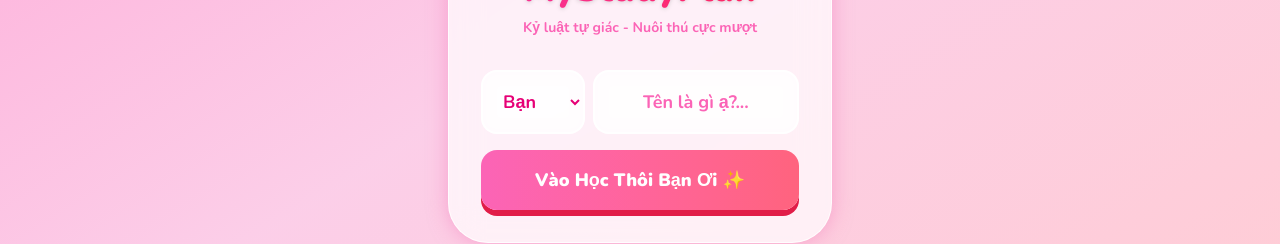
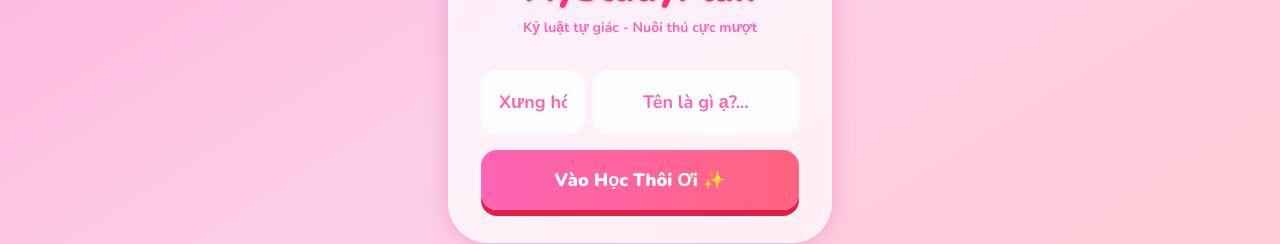
Before and after one commit to noway165/mystudyplan, a Next.js app: page / in a window 1280 px wide. Shown: the part 402-646 px from the top of the page. Built offline with nearby package versions, Linux system fonts and the light colour scheme.

Commit message:
Allow completely custom user titles via text input

```diff
--- a/app/page.js
+++ b/app/page.js
@@ -12,7 +12,7 @@ export default function MyStudyPlanProMax() {
   const [mounted, setMounted] = useState(false);
   const [isLoggedIn, setIsLoggedIn] = useState(false);
   const [username, setUsername] = useState("");
-  const [userTitle, setUserTitle] = useState("Bạn");
+  const [userTitle, setUserTitle] = useState("");
 
   const [activeTab, setActiveTab] = useState("home");
   const [foodCoins, setFoodCoins] = useState(50);
@@ -127,10 +127,12 @@ export default function MyStudyPlanProMax() {
   };
 
   const handleLogin = async () => {
-    if (username.length < 2) return alert(`Tên đăng nhập hơi ngắn ${userTitle} ơi 🌸`);
+    const finalTitle = userTitle.trim() === "" ? "Bạn" : userTitle;
+    if (username.length < 2) return alert(`Tên đăng nhập hơi ngắn ${finalTitle} ơi 🌸`);
     playSound("click");
+    setUserTitle(finalTitle);
     localStorage.setItem("msp_user", username);
-    localStorage.setItem("msp_title", userTitle);
+    localStorage.setItem("msp_title", finalTitle);
     setIsLoggedIn(true);
     confetti({ particleCount: 100, spread: 70, origin: { y: 0.6 } });
 
@@ -222,14 +224,7 @@ export default function MyStudyPlanProMax() {
           <h1 className="text-4xl font-black text-transparent bg-clip-text bg-gradient-to-r from-pink-500 to-rose-500 mb-2 drop-shadow-sm">MyStudyPlan</h1>
           <p className="text-sm font-bold text-pink-400 mb-8">Kỷ luật tự giác - Nuôi thú cực mượt</p>
           <div className="flex gap-2 mb-4">
-            <select value={userTitle} onChange={(e) => setUserTitle(e.target.value)} className="w-1/3 p-4 rounded-2xl glass-input text-pink-600 font-bold text-lg outline-none cursor-pointer">
-              <option value="Bạn">Bạn</option>
-              <option value="Bố">Bố</option>
-              <option value="Mẹ">Mẹ</option>
-              <option value="Anh">Anh</option>
-              <option value="Chị">Chị</option>
-              <option value="Chủ nhân">Chủ nhân</option>
-            </select>
+            <input type="text" placeholder="Xưng hô (VD: Bố, Bạn...)" value={userTitle} onChange={(e) => setUserTitle(e.target.value)} className="w-1/3 p-4 rounded-2xl glass-input text-pink-600 placeholder-pink-400 font-bold text-lg outline-none" />
             <input type="text" placeholder="Tên là gì ạ?..." value={username} onChange={(e) => setUsername(e.target.value)} onKeyPress={(e) => e.key === 'Enter' && handleLogin()} className="w-2/3 p-4 rounded-2xl glass-input text-pink-600 placeholder-pink-400 text-center font-bold text-lg outline-none" />
           </div>
           <button onClick={handleLogin} className="w-full bg-gradient-to-r from-pink-400 to-rose-400 text-white text-lg font-black py-4 rounded-2xl shadow-[0_6px_0_rgb(225,29,72)] active:translate-y-[6px] active:shadow-none transition-all hover:scale-[1.02] hover:shadow-lg">
```
